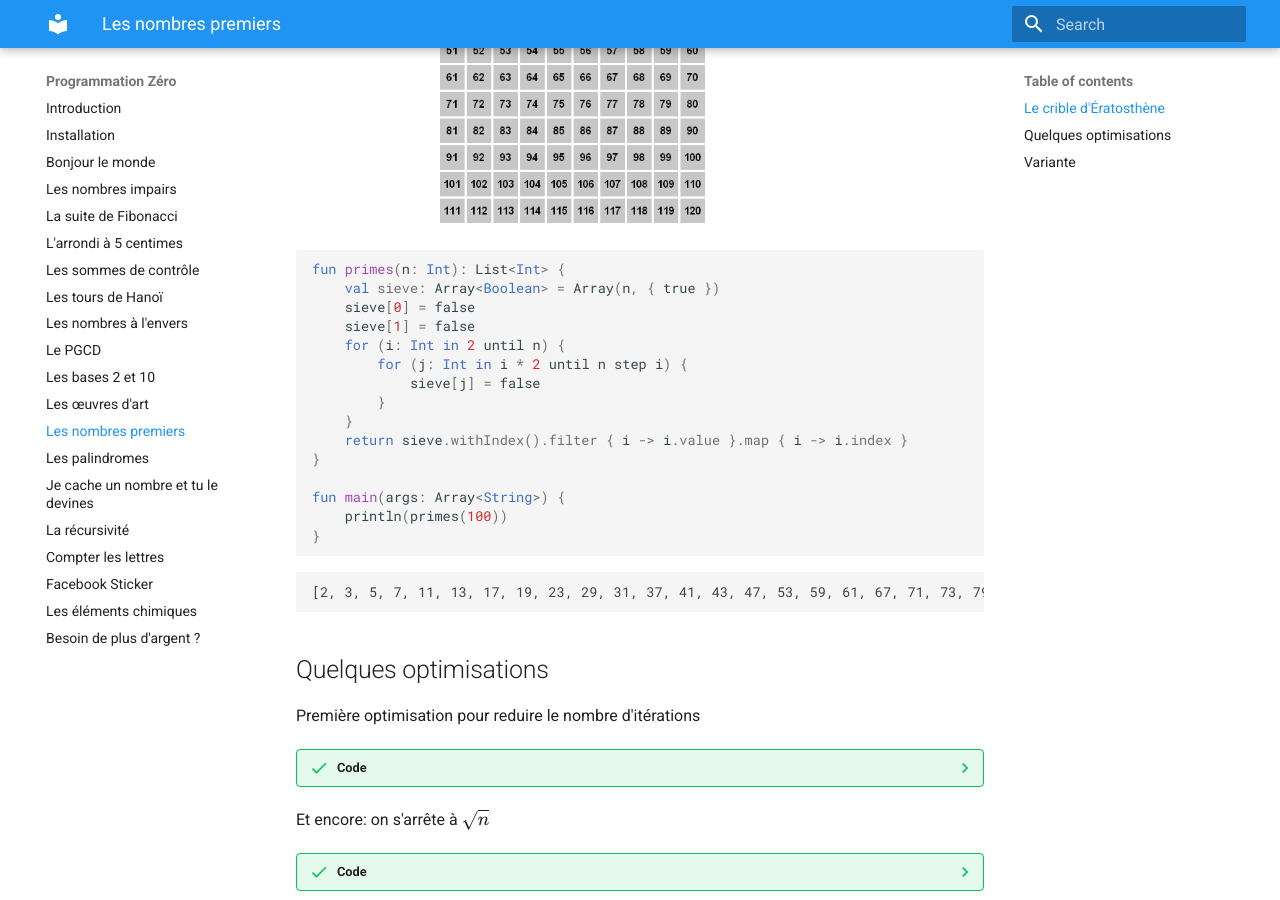
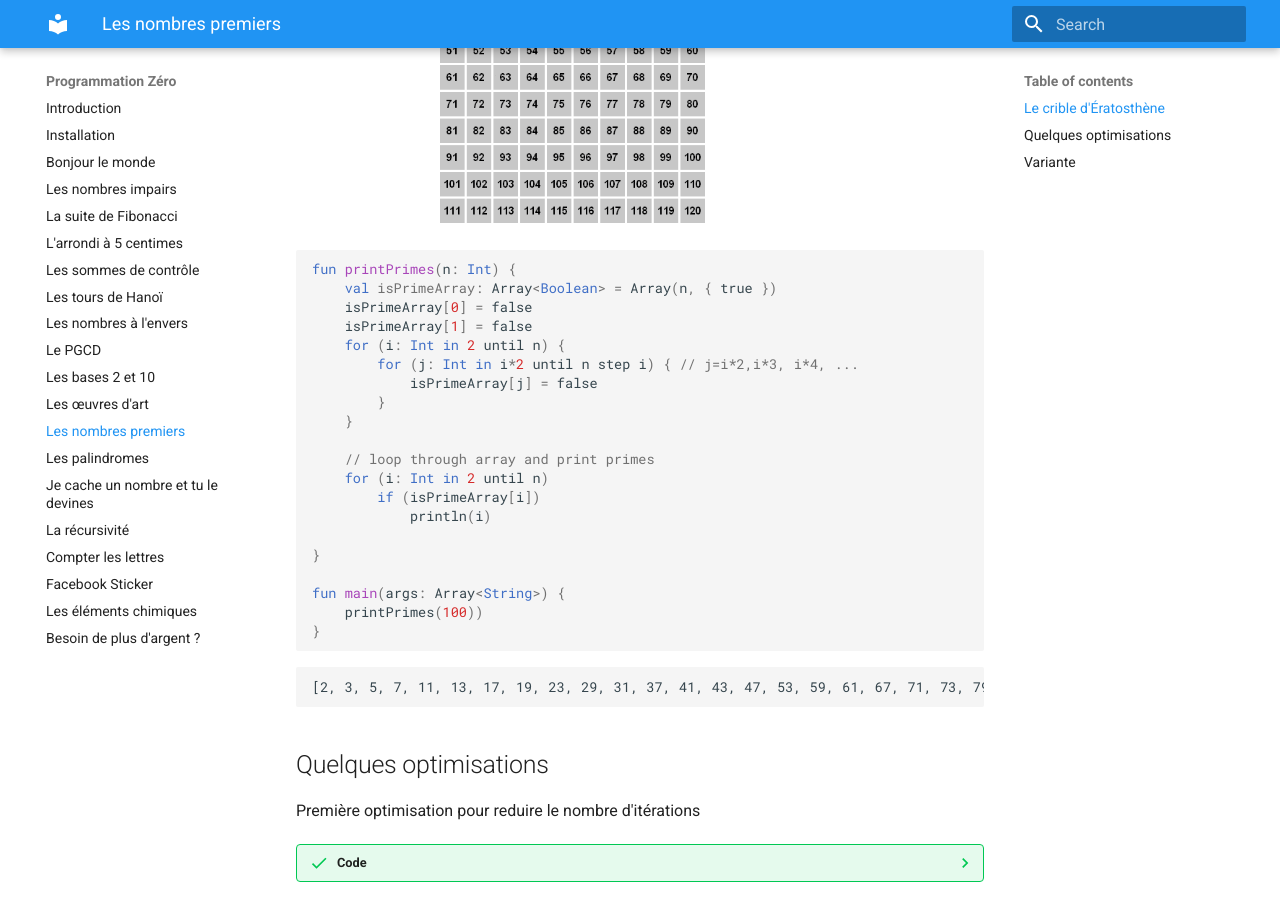
Before and after one commit to heia-fr/programmation-zero, an MkDocs documentation site: the page built from docs/primes.md, in a window 1280 px wide and 900 px high, scrolled down 716 px. Built offline with MkDocs 1.6.1 and Material for MkDocs 9.7.7, drawn with Linux system fonts in a browser that asks for light colours; formulas are drawn with MathJax 3.

Commit message:
Update primes.md

````diff
--- a/docs/primes.md
+++ b/docs/primes.md
@@ -19,20 +19,25 @@
 </center>
 
 ``` kotlin
-fun primes(n: Int): List<Int> {
-    val sieve: Array<Boolean> = Array(n, { true })
-	sieve[0] = false
-	sieve[1] = false
+fun printPrimes(n: Int) {
+    val isPrimeArray: Array<Boolean> = Array(n, { true })
+	isPrimeArray[0] = false
+	isPrimeArray[1] = false
     for (i: Int in 2 until n) {
-        for (j: Int in i * 2 until n step i) {
-            sieve[j] = false
+        for (j: Int in i*2 until n step i) { // j=i*2,i*3, i*4, ...
+            isPrimeArray[j] = false
         }
     }
-	return sieve.withIndex().filter { i -> i.value }.map { i -> i.index }
+
+	// loop through array and print primes
+    for (i: Int in 2 until n)
+        if (isPrimeArray[i])
+            println(i)
+
 }
 
 fun main(args: Array<String>) {
-    println(primes(100))
+    printPrimes(100))
 }
 ```
 
@@ -47,18 +52,18 @@ Première optimisation pour reduire le nombre d'itérations
 ??? success "Code"
 
     ``` kotlin
-    fun primes(n: Int): List<Int> {
-        val sieve: Array<Boolean> = Array(n, { true })
-    	sieve[0] = false
-    	sieve[1] = false
+    fun primes(n: Int) {
+        val isPrimeArray: Array<Boolean> = Array(n, { true })
+    	isPrimeArray[0] = false
+    	isPrimeArray[1] = false
         for (i: Int in 2 until n) {
-    		if (sieve[i]) { // only do the second loop if i is prime
+    		if (isPrimeArray[i]) { // only do the second loop if i is prime
+    		    println(i) // print i since it is prime
     	        for (j: Int in i * 2 until n step i) {
-    	            sieve[j] = false
+    	            isPrimeArray[j] = false
     	        }
     		}
         }
-    	return sieve.withIndex().filter { i -> i.value }.map { i -> i.index }
     }
     ```
 
@@ -67,18 +72,18 @@ Et encore: on s'arrête à \(\sqrt{n}\)
 ??? success "Code"
 
     ``` kotlin
-    fun primes(n: Int): List<Int> {
-        val sieve: Array<Boolean> = Array(n, { true })
-    	sieve[0] = false
-    	sieve[1] = false
+    fun primes(n: Int) {
+        val isPrimeArray: Array<Boolean> = Array(n, { true })
+    	isPrimeArray[0] = false
+    	isPrimeArray[1] = false
         for (i: Int in 2 until Math.sqrt(n.toDouble()).toInt()) {
-    		if (sieve[i]) { // only do the second loop if i is prime
+    		if (isPrimeArray[i]) { // only do the second loop if i is prime
+    		    println(i) // print i since it is prime
     	        for (j: Int in i * 2 until n step i) {
-    	            sieve[j] = false
+    	            isPrimeArray[j] = false
     	        }
     		}
         }
-    	return sieve.withIndex().filter { i -> i.value }.map { i -> i.index }
     }
     ```
 
````
